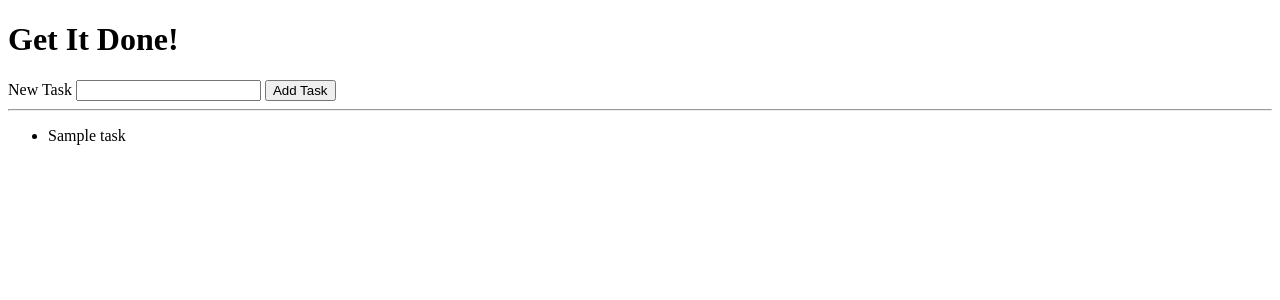
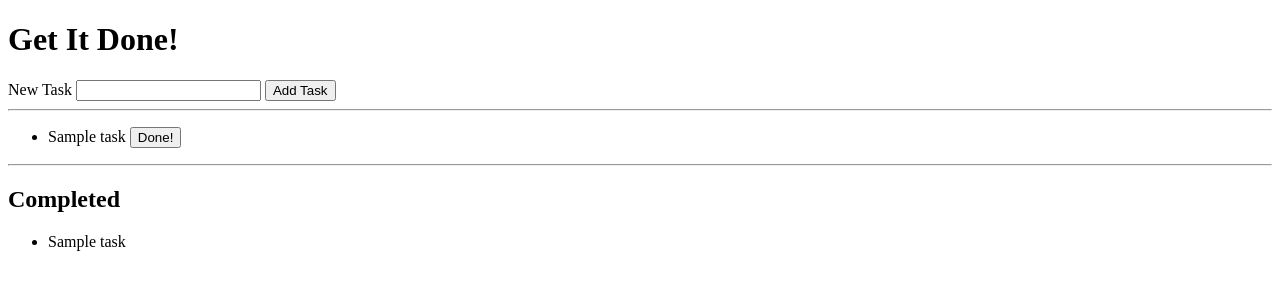
Before and after one commit to JamesCook75/get-it-done, a Flask app: template templates/todos.html in a window 1280 px wide. Shown: the top 300 px of the page. Run offline with Flask 2, Linux system fonts and the light colour scheme; tables that the repository leaves empty hold one stand-in row (values such as "Sample post"); the template is opened without the code that fills it: values that come from a table or form of the project are taken from there, most other values are stand-ins (such as "Sample title", 1, 10 or a date in 2020).

Commit message:
Added database functionality

```diff
--- a/main.py
+++ b/main.py
@@ -1,17 +1,46 @@
 from flask import Flask, request, redirect, render_template
+from flask_sqlalchemy import SQLAlchemy
 
 app = Flask(__name__)
 app.config['DEBUG'] = True
+app.config['SQLALCHEMY_DATABASE_URI'] = 'mysql+pymysql://get-it-done:beproductive@localhost:8889/get-it-done'
+app.config['SQLALCHEMY_ECHO'] = True
+db = SQLAlchemy(app)
 
-tasks = []
+class Task(db.Model):
+    id = db.Column(db.Integer, primary_key=True)
+    name = db.Column(db.String(120))
+    completed = db.Column(db.Boolean)
+
+    def __init__(self, name):
+        self.name = name
+        self.completed = False
+
 
 @app.route('/', methods=['POST', 'GET'])
 def index():
 
     if request.method == 'POST':
-        task = request.form['task']
-        tasks.append(task)
+        task_name = request.form['task']
+        new_task = Task(task_name)
+        db.session.add(new_task)
+        db.session.commit()
 
-    return render_template('todos.html', title="Get It Done!", tasks=tasks)
 
-app.run()
+    tasks = Task.query.filter_by(completed=False).all()
+    completed_tasks = Task.query.filter_by(completed=True).all()
+    return render_template('todos.html', title="Get It Done!",
+        tasks=tasks, completed_tasks=completed_tasks)
+
+@app.route('/delete-task', methods=['POST'])
+def delete_task():
+    task_id = int(request.form['task-id'])
+    task = Task.query.get(task_id)
+    task.completed = True
+    db.session.add(task)
+    db.session.commit()
+
+    return redirect('/')
+
+if __name__ == '__main__':
+    app.run()
--- a/templates/todos.html
+++ b/templates/todos.html
@@ -16,8 +16,21 @@
         {% else %}
             <ul>
                 {% for task in tasks%}
-                    <li>{{task}}</li>
+                    <li>{{task.name}}
+                        <form method="POST" action="/delete-task" style="display:inline-block;"/>
+                            <input type="hidden" name="task-id" value="{{task.id}}" />
+                            <input type="submit" value="Done!"/>
+                        </form>
+                    </li>
                 {% endfor %}
             </ul>
         {% endif %}
+
+        <hr/>
+        <h2>Completed</h2>
+        <ul>
+            {% for task in completed_tasks %}
+            <li>{{task.name}}</li>
+            {% endfor %}
+        </ul>
     {% endblock %}
```
